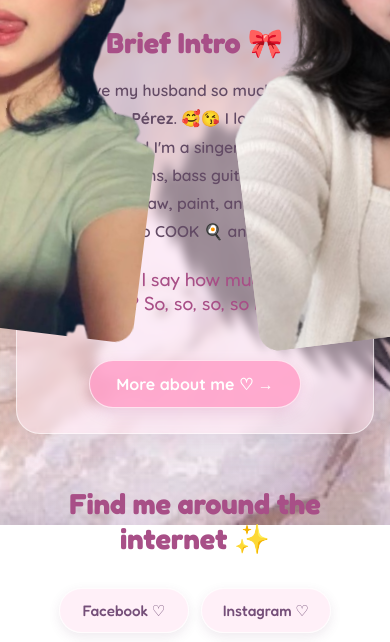
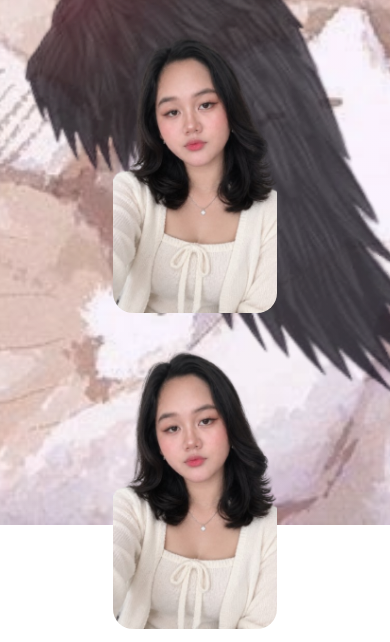
Before and after one commit to herjox0424-blip/Bomboclat-Kiya, a plain HTML site: page index.html in a window 390 px wide. Shown: the part 319-961 px from the top of the page. Drawn offline with Linux system fonts and the light colour scheme.

Commit message:
Update homepage styling

```diff
--- a/style.css
+++ b/style.css
@@ -362,3 +362,23 @@
     z-index: -1;
     opacity: 0.85;
 }
+
+/* Mobile adjustments for homepage portraits */
+@media screen and (max-width: 768px) {
+    .homepage-photo,
+    .homepage-photo-right {
+        position: relative;
+        display: block;
+        left: auto;
+        right: auto;
+        top: auto;
+        width: min(42vw, 220px);
+        height: 300px;
+        margin: 16px auto;
+        transform: none;
+    }
+
+    .homepage-photo-back {
+        display: none;
+    }
+}
```
